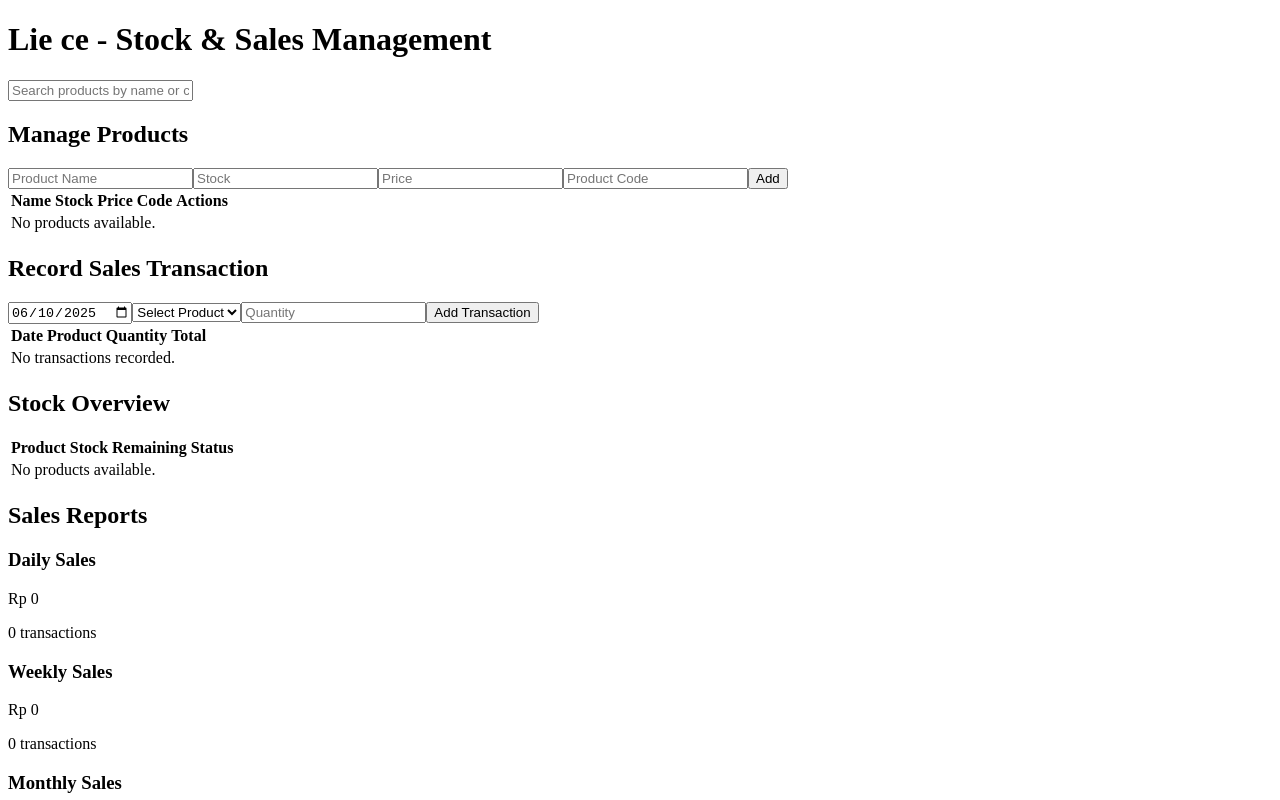
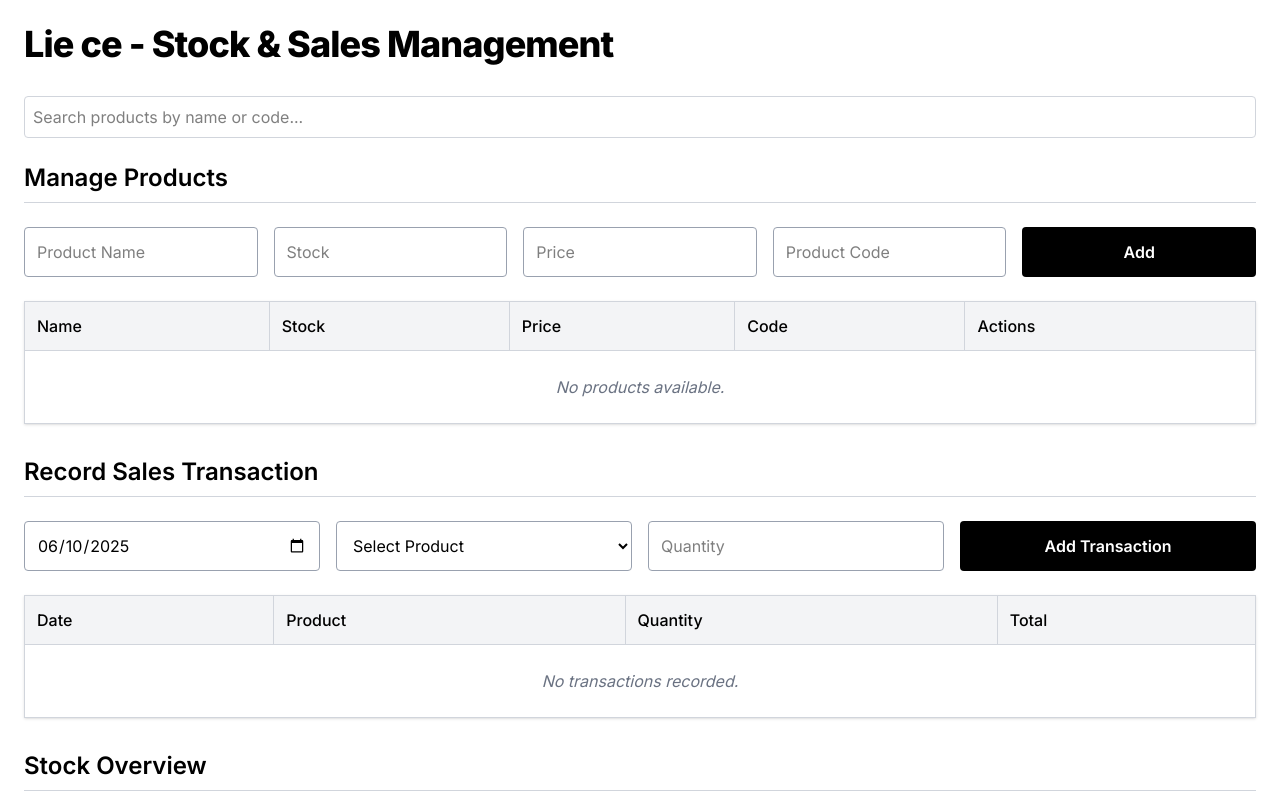
Before and after one commit to Bryyzxm/Lie-ce, a Next.js app: page / in a window 1280 px wide. Shown: the top 800 px of the page. Built offline with nearby package versions, Linux system fonts and the light colour scheme.

Commit message:
fix: add root layout for Next.js app

```diff
--- /dev/null
+++ b/src/app/layout.tsx
@@ -0,0 +1,17 @@
+import {Inter} from 'next/font/google';
+import './globals.css';
+
+const inter = Inter({subsets: ['latin']});
+
+export const metadata = {
+ title: 'Lie-ce',
+ description: 'Lie-ce Application',
+};
+
+export default function RootLayout({children}: {children: React.ReactNode}) {
+ return (
+  <html lang="en">
+   <body className={inter.className}>{children}</body>
+  </html>
+ );
+}
```
